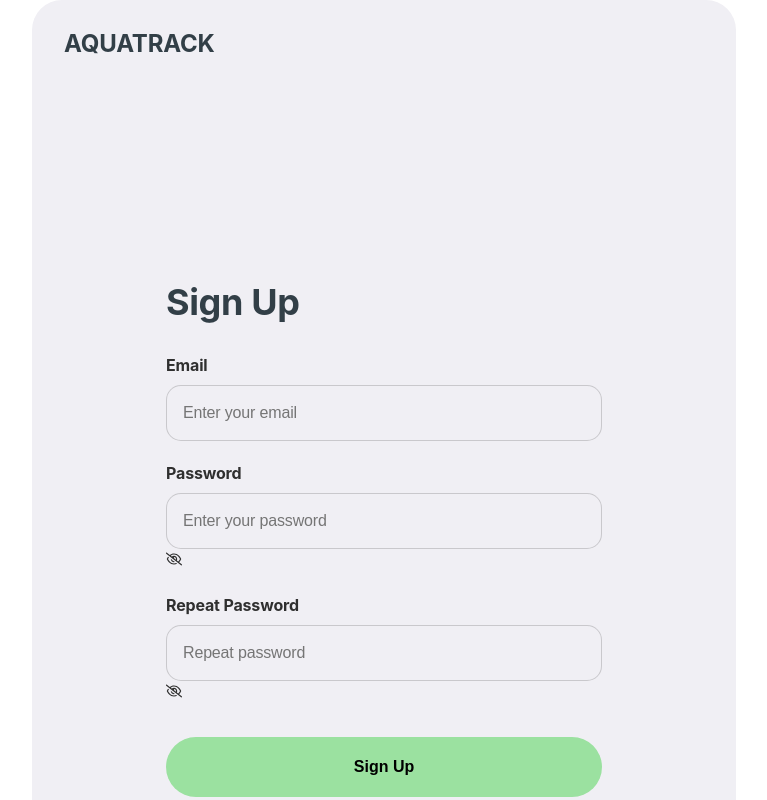
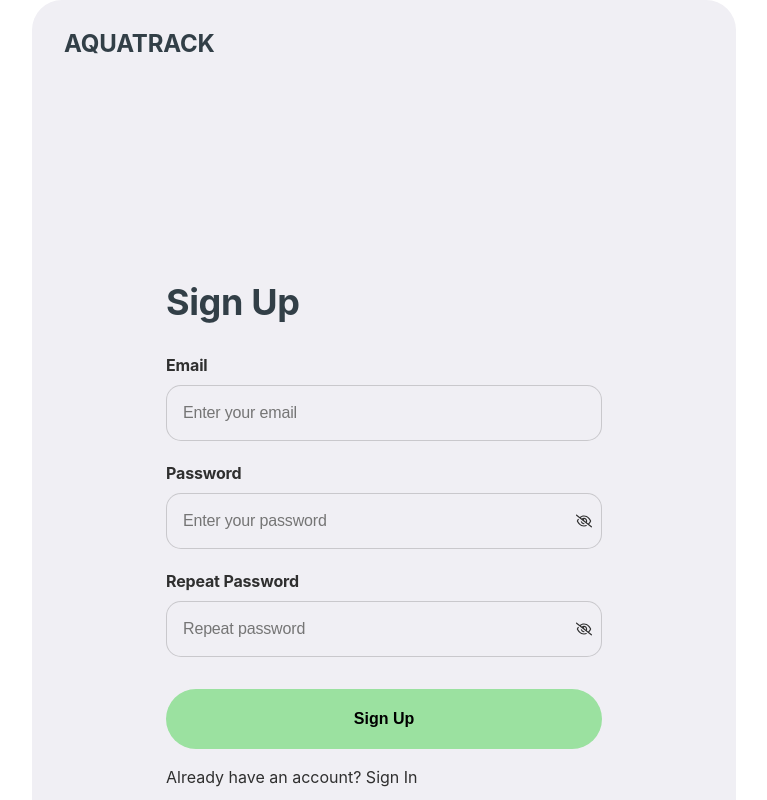
Before and after one commit to Hellcat232/LightningTeam, a React (Vite) app: page /signup in a window 1280 px wide. Shown: the top 800 px of the page, without its empty margins (244-1011 px from the left). Built offline with nearby package versions, Linux system fonts and the light colour scheme.

Commit message:
update css

```diff
--- a/src/components/SignInForm/SignInForm.jsx
+++ b/src/components/SignInForm/SignInForm.jsx
@@ -70,6 +70,7 @@ const SignInForm = () => {
         )}
 
         <label className={css.signInFormLabel}>Password</label>
+        <div className={css.inputContainer}>
           <input
             className={`${css.signInFormInput} ${
               errors.password ? `${css.errorPlaceholder} ${css.errorInput}` : ""
@@ -80,7 +81,8 @@ const SignInForm = () => {
             }
             {...register("password")}
           />
-        <FaRegEyeSlash onClick={togglePasswordVisibility} />
+          <FaRegEyeSlash className={css.togle} onClick={togglePasswordVisibility} />
+        </div>
 
         {errors.password && (
           <p className={css.errorMessage}>{errors.password.message}</p>
--- a/src/components/SignInForm/SignInForm.module.css
+++ b/src/components/SignInForm/SignInForm.module.css
@@ -54,7 +54,7 @@
   color: #2f2f2f80;
 }
 
-.GoogleLoginButton{
+.GoogleLoginButton {
   justify-content: center;
   align-items: center;
   margin: 25px;
@@ -83,6 +83,18 @@
 .errorMessage {
   color: red;
   font-size: 12px;
+}
+
+.inputContainer {
+  position: relative;
+}
+
+.togle {
+  position: absolute;
+  top: 50%;
+  right: 10px;
+  transform: translateY(-50%);
+  cursor: pointer;
 }
 
 @media screen and (min-width: 320px) and (max-width: 767.98px) {
@@ -127,7 +139,6 @@
     margin-bottom: 16px;
   }
 }
-
 
 @media screen and (min-width: 768px) and (max-width: 1439.98px) {
   .signInForm {
--- a/src/components/SignUpForm/SignUpForm.jsx
+++ b/src/components/SignUpForm/SignUpForm.jsx
@@ -78,6 +78,7 @@ const SignUpForm = () => {
 
         <div>
           <label className={styles.signUpFormLabel}>Password</label>
+          <div className={styles.inputContainer}>
             <input
               className={`${styles.signUpFormInput} ${
                 errors.password
@@ -92,13 +93,16 @@ const SignUpForm = () => {
               }
               {...formRegister("password")}
             />
-          <FaRegEyeSlash onClick={togglePasswordVisibility}
+            <FaRegEyeSlash
+              onClick={togglePasswordVisibility}
               className={styles.passwordToggleIcon}
             />
+          </div>
         </div>
 
         <div>
           <label className={styles.signUpFormLabel}>Repeat Password</label>
+          <div className={styles.inputContainer}>
             <input
               className={`${styles.signUpFormInput} ${
                 errors.repeatPassword
@@ -109,12 +113,18 @@ const SignUpForm = () => {
               name="repeatPassword"
               type={repeatPasswordShown ? "text" : "password"}
               placeholder={
-            errors.repeatPassword ? "Passwords do not match" : "Repeat password"
+                errors.repeatPassword
+                  ? "Passwords do not match"
+                  : "Repeat password"
               }
               required
               {...formRegister("repeatPassword")}
             />
-        <FaRegEyeSlash onClick={toggleRepeatPasswordVisibility}/>
+            <FaRegEyeSlash
+              className={styles.passwordToggleIcon}
+              onClick={toggleRepeatPasswordVisibility}
+            />
+          </div>
         </div>
 
         {errors.password && (
@@ -127,7 +137,10 @@ const SignUpForm = () => {
       </form>
       <div className={styles.signInLinkContainer}>
         <p className={styles.signInPageText}>
-          Already have an account? <Link to="/signin" className={styles.SignInPageLink}>Sign In</Link>
+          Already have an account?{" "}
+          <Link to="/signin" className={styles.SignInPageLink}>
+            Sign In
+          </Link>
         </p>
       </div>
     </div>
--- a/src/components/SignUpForm/SignUpForm.module.css
+++ b/src/components/SignUpForm/SignUpForm.module.css
@@ -62,6 +62,18 @@
 .errorMessage {
   color: red;
   font-size: 12px;
+}
+
+.inputContainer {
+  position: relative;
+}
+
+.passwordToggleIcon {
+  position: absolute;
+  top: 50%;
+  right: 10px;
+  transform: translateY(-50%);
+  cursor: pointer;
 }
 
 @media screen and (min-width: 320px) and (max-width: 767.98px) {
@@ -164,7 +176,7 @@
     font-weight: 700;
   }
 
-    .signInPageText{
+  .signInPageText {
     text-align: center;
     color: #2f2f2f80;
   }
```
Lines whose indentation alone changed are shown as unchanged.
